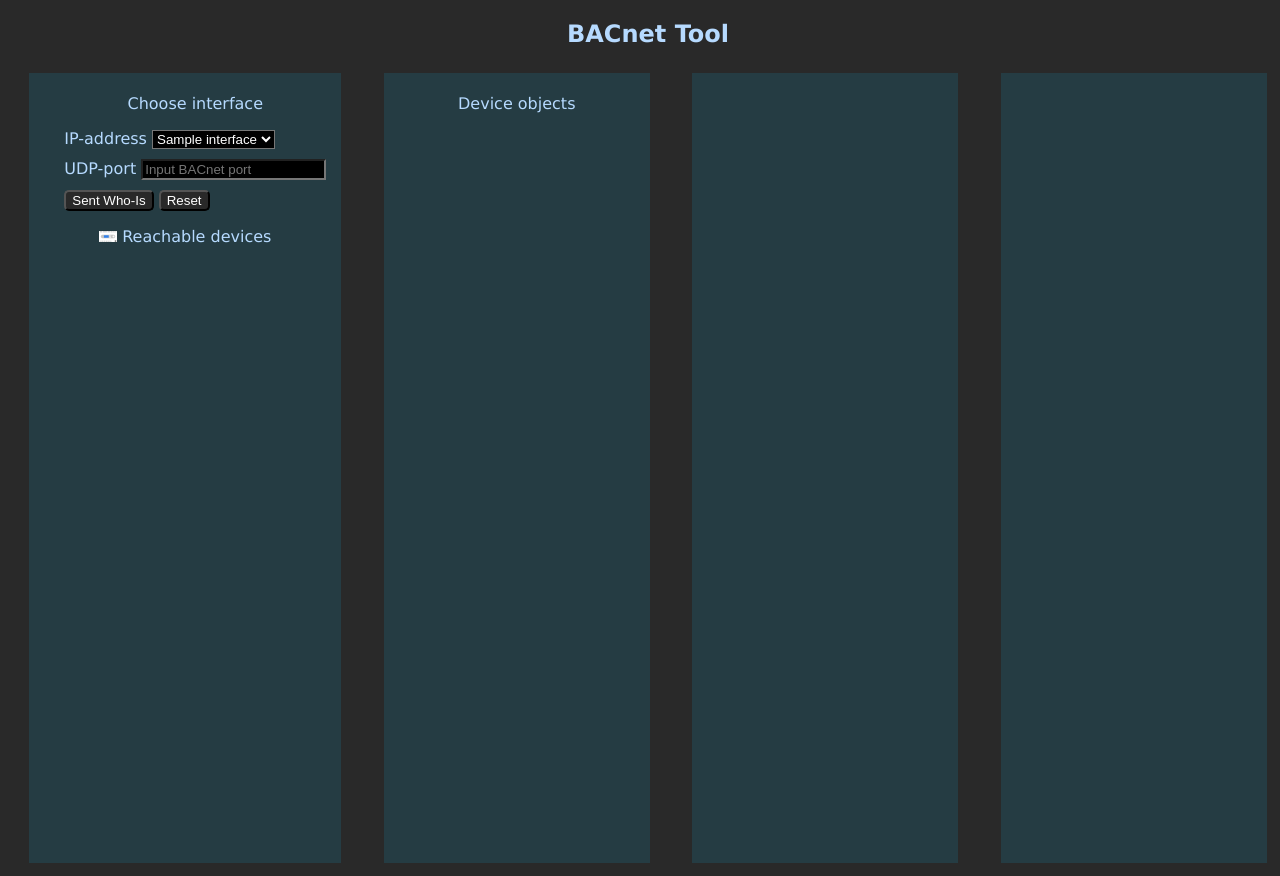
After one commit to LutyiSan/WEBACnet, a Python web app: template tools/templates/index_v2.html in a window 1280 px wide. The commit adds this page. Run offline with Jinja, Linux system fonts and the light colour scheme; the template is opened without the code that fills it: most values are stand-ins (such as "Sample title", 1, 10 or a date in 2020).

Commit message:
update web

```diff
--- a/tools/requirements.txt
+++ b/tools/requirements.txt
@@ -4,3 +4,4 @@ colorama~=0.4.5
 pymodbus~=2.5.3
 loguru~=0.6.0
 Flask~=2.2.2
+netifaces
--- a/tools/route_func.py
+++ b/tools/route_func.py
@@ -1,6 +1,6 @@
 from flask import request
 from operation import bacnet_whois, bacnet_obj_list, read_properties, read_property
-from obj_props import obj_dict
+from tools.obj_props import obj_dict
 
 curr_device = dict()
 bac_socket = dict()
--- a/tools/static/css/main.css
+++ b/tools/static/css/main.css
@@ -58,8 +58,9 @@ label{
     margin: 10px;
 }
 
-input{
-    background-color: #b6daff;
+input, select, option{
+    background-color: #000000;
+    color: #ffffff;
 
 }
 
--- a/tools/static/js/main.js
+++ b/tools/static/js/main.js
@@ -25,13 +25,13 @@ function validateDigitInRange(digit, min, max){
 }
 
 function validateWhois(){
-    hostIP = select('#enter input[name="host-ip"]').value
+    hostIP = select('#enter select[name="action-type"]').value
     port = select('#enter input[name="port"]').value
     if (port === ''){
         port = 47808
     }
     if (validateIP(hostIP) === true){
-        select('#enter input[name="host-ip"]').style.color = ("#00ff00");
+        select('#enter select[name="action-type"]').style.color = ("#00ff00");
             if (validateDigitInRange(port,1,65535) === true){
                 select('#enter input[name="port"]').style.color = ("#00ff00");
                 return true
@@ -41,8 +41,8 @@ function validateWhois(){
                 return false
             }
     }else{
-        select('#enter input[name="host-ip"]').value = ("invalid HOST-IP address!");
-        select('#enter input[name="host-ip"]').style.color = ("#ff0000");
+        select('#enter select[name="action-type"]').value = ("invalid HOST-IP address!");
+        select('#enter select[name="action-type"]').style.color = ("#ff0000");
         return false
     }
 }
@@ -119,7 +119,7 @@ select('#whois').addEventListener("click", function(){
         if (port === ''){
             port = 47808
        }
-        let params = 'whois?host-ip='+select('#enter input[name="host-ip"]').value+'&port='+port;
+        let params = 'whois?host-ip='+select('#enter select[name="action-type"]').value+'&port='+port;
         print(params+' port: '+port);
         http_get.open("GET", base_url+params);
         http_get.responseType = 'text';
--- /dev/null
+++ b/tools/templates/index_v2.html
@@ -0,0 +1,64 @@
+<!DOCTYPE html>
+<html>
+	<head>
+		<title>WEBACnet</title>
+		<meta charset="utf-8">
+		<link rel="icon" type="image/x-icon" href="{{ url_for('static', filename= 'icons/favicon.svg') }}">
+		<link rel="stylesheet" type="text/css" href="{{ url_for('static',  filename= 'css/main.css') }}">
+	</head>
+	<body>
+	<h2>BACnet Tool</h2>
+    <div class='main'>
+        <div class='main-left'>
+	       <div class="form">
+		       <p>Choose interface</p>
+	           <form id="enter">
+                   <div class='in-form'>
+				    <label>IP-address</label>
+
+                    <select name="action-type">
+					{% for i in interface %}
+                        <option value="{{ i }}">{{ i }}</option>
+                        {% endfor %}
+				    </select>
+                   </div>
+                   <div class='in-form'>
+				    <label>UDP-port</label>
+				    <input class='text-field' type="number" name="port" placeholder="Input BACnet port">
+                   </div>
+                   <div class='in-form'>
+				    <button id="whois" type="button">Sent Who-Is</button>
+				    <button type="reset">Reset</button>
+                   </div>
+		      </form>
+	       </div>
+            <div>
+               <p><img src="{{ url_for('static', filename= 'icons/device-icon.svg') }}"> Reachable devices</p>
+	       <div id="wi-out">
+
+                <p class="device"></p>
+            </div>
+            </div>
+        </div>
+        <div class='main-center'>
+            <p>Device objects</p>
+        <div id="objectlist">
+
+            <p class="object"></p>
+        </div>
+        </div>
+        <div class='main-right'>
+        <div id="objectprops">
+
+            <p class="props"></p>
+        </div>
+        </div>
+            <div id="props">
+
+            <p class="propsValue"></p>
+        </div>
+    </div>
+
+	<script src="{{ url_for('static', filename= 'js/main.js') }}"></script>
+	</body>
+</html>
```
Also changed, not shown: tools/get_ips.py (added, +16 -0 lines), tools/main.py (added, +18 -0 lines), tools/server.py (+22 -24 lines), tools/obj_props.py (renamed from obj_props.py), tools/templates/index_v1.html (renamed from tools/templates/index.html).
